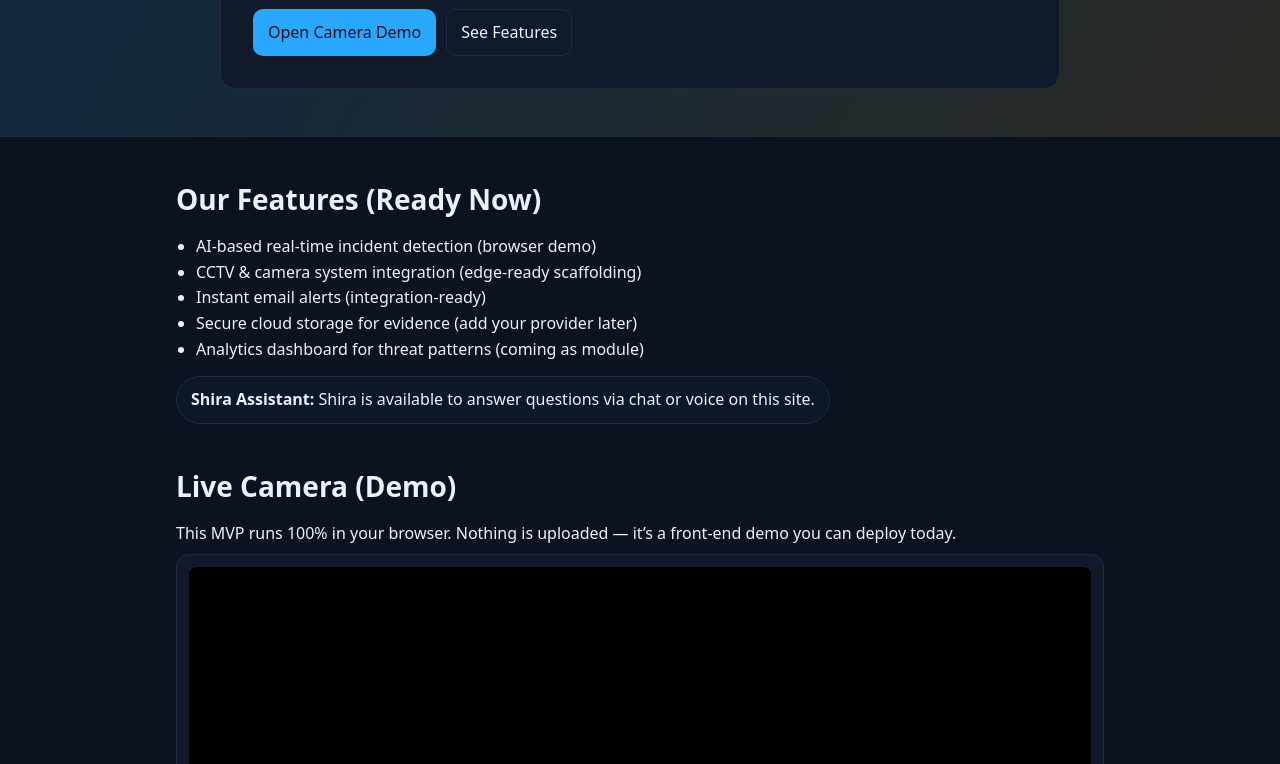
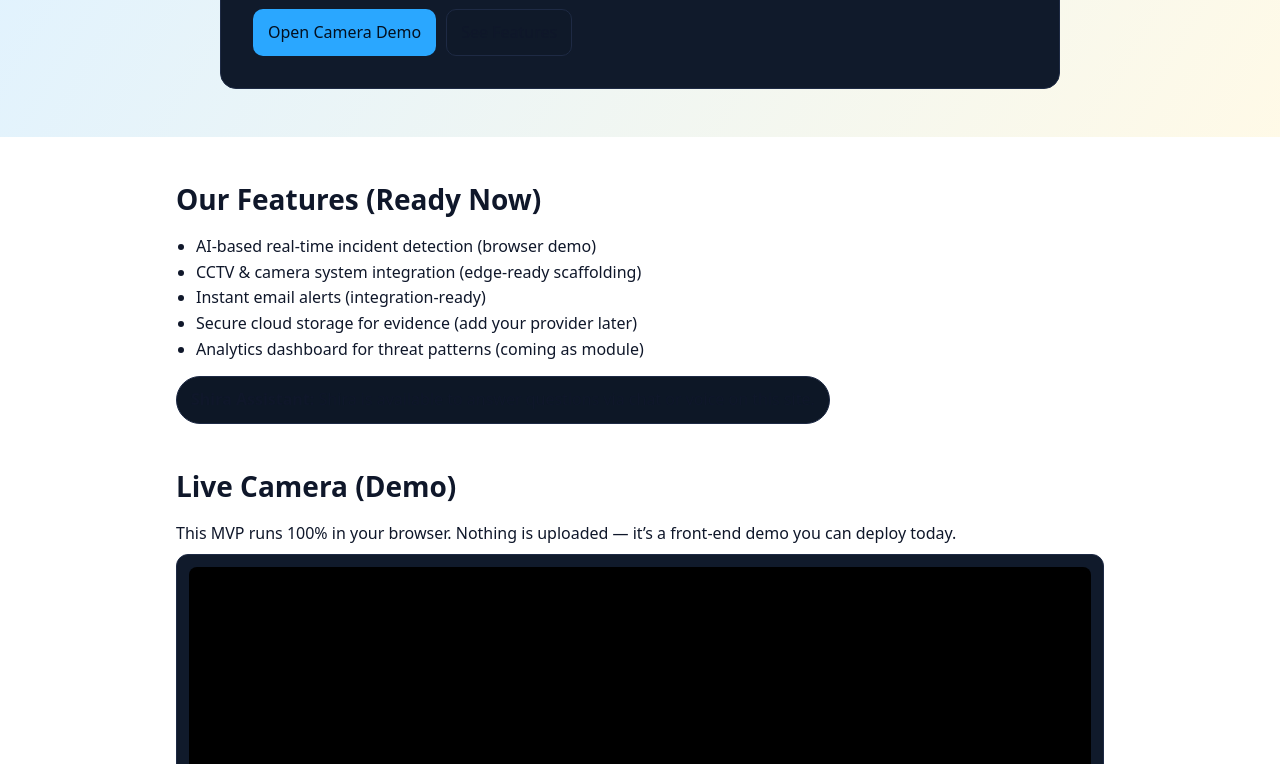
Before and after one commit to spotalertlive/spotalert, a plain HTML site: page index.html in a window 1280 px wide. Shown: the part 246-1010 px from the top of the page. Drawn offline with Linux system fonts and the light colour scheme.

Commit message:
Update styles.css

```diff
--- a/styles.css
+++ b/styles.css
@@ -31,3 +31,11 @@ video,canvas{width:100%;aspect-ratio:16/9;background:#000;border-radius:8px}
 .muted{color:var(--muted)}
 
 .footer{border-top:1px solid var(--border);padding:18px;text-align:center;color:var(--muted);margin-top:40px}
+html { color-scheme: light; }
+:root {
+  --bg: #ffffff;
+  --panel: #f8fafc;
+  --text: #0f172a;
+  --muted: #475569;
+}
+body { background: var(--bg); color: var(--text); }
```
